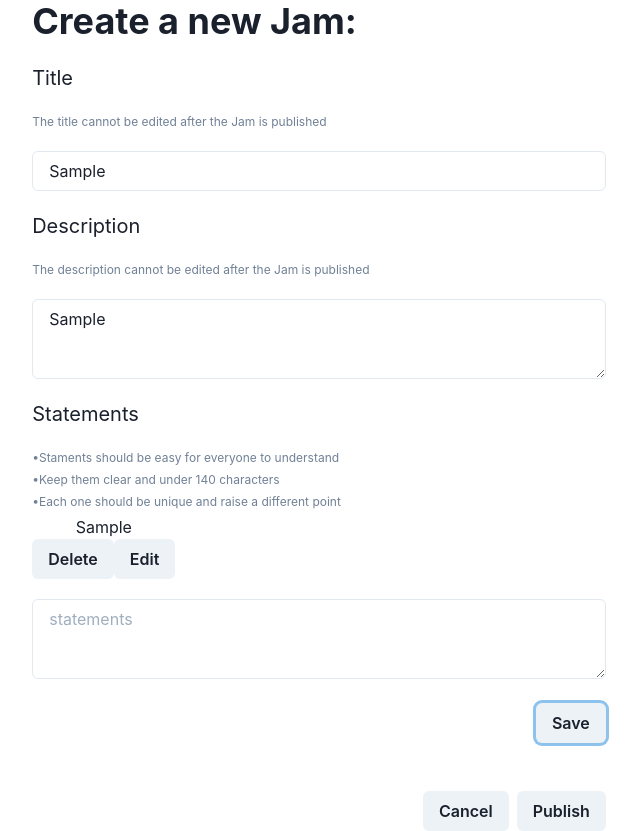
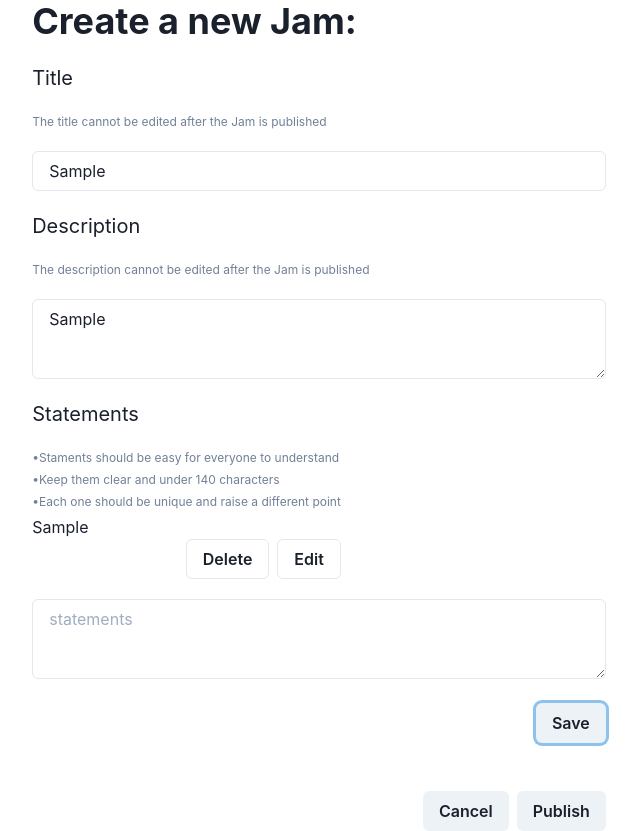
Before and after one commit to redbadger/jams, a Next.js app: page /moderator/create-jam in a window 1280 px wide. Both pictures are taken after typing "Sample", "Sample", "Sample" into the empty fields and a click on the button "Save". Shown: the whole page, without its empty margins (321-961 px from the left). Built offline with nearby package versions, Linux system fonts and the light colour scheme.

Commit message:
Removing extra styling.

```diff
--- a/components/ProposedStatementCard.js
+++ b/components/ProposedStatementCard.js
@@ -4,6 +4,8 @@ import {
   Button,
   Flex,
   Textarea,
+  Stack,
+  Box,
 } from '@chakra-ui/react';
 import { useState } from 'react';
 
@@ -30,12 +32,15 @@ const EditableStatement = ({
         />
       </VStack>
       <Flex justifyContent="flex-end">
-        <Button onClick={() => invertEditable()}>Cancel</Button>
+        <Button onClick={() => invertEditable()} variant="outline">
+          Cancel
+        </Button>
         <Button
           onClick={() => {
             onSave(index, statement);
             invertEditable();
           }}
+          variant="outline"
         >
           Save
         </Button>
@@ -51,15 +56,18 @@ const VisibleOnlyStatement = ({
   invertEditable,
 }) => {
   return (
-    <>
-      <VStack>
-        <Text>{children}</Text>
-      </VStack>
-      <Flex justifyContent="flex-end">
-        <Button onClick={() => onDelete(index)}>Delete</Button>
-        <Button onClick={() => invertEditable()}>Edit</Button>
-      </Flex>
-    </>
+    <Box w="100%">
+      <Text>{children}</Text>
+
+      <Stack justify="right" direction="row" spacing={2}>
+        <Button onClick={() => onDelete(index)} variant="outline">
+          Delete
+        </Button>
+        <Button onClick={() => invertEditable()} variant="outline">
+          Edit
+        </Button>
+      </Stack>
+    </Box>
   );
 };
 
--- a/pages/moderator/create-jam.js
+++ b/pages/moderator/create-jam.js
@@ -158,7 +158,6 @@ function Moderator() {
               <span>&bull;</span>Each one should be unique and raise a
               different point
             </Text>
-            <ul>
             {allStatements.map((statement, index) => (
               <ProposedStatementCard
                 key={index}
@@ -169,7 +168,6 @@ function Moderator() {
                 {statement}
               </ProposedStatementCard>
             ))}
-            </ul>
           </VStack>
           <Textarea
             placeholder="statements"
```
Lines whose indentation alone changed are shown as unchanged.
